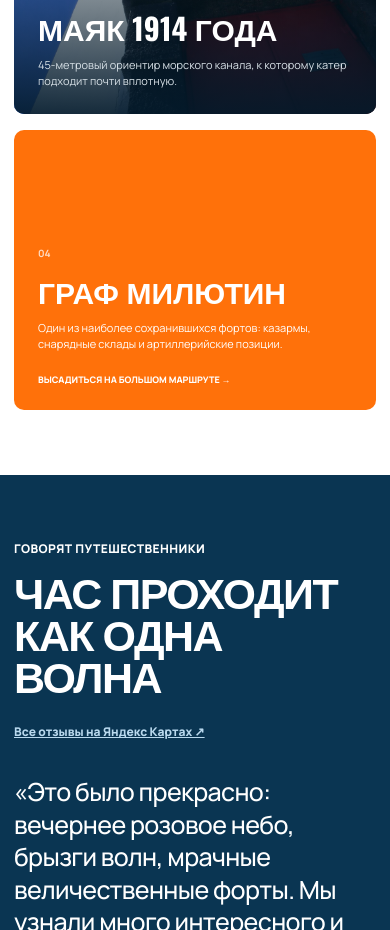
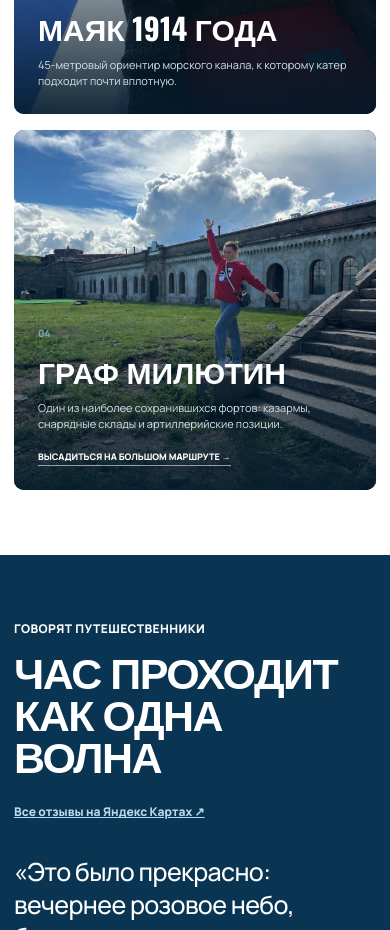
Before and after one commit to bodrbo/bodrbo-fort, a plain HTML site: page index.html in a window 390 px wide. Shown: the part 6844-7774 px from the top of the page. Drawn offline with nearby package versions, Linux system fonts and the light colour scheme.

Commit message:
feat: update fleet and fort photography

```diff
--- a/index.html
+++ b/index.html
@@ -223,7 +223,7 @@
         <article class="fort-card fort-card--large"><img src="assets/images/fort-alexander.jpg" alt="Форт Александр I" loading="lazy"><div><span>01</span><h3>Александр I</h3><p>Самый известный и загадочный форт Кронштадтской крепости, прозванный Чумным.</p></div></article>
         <article class="fort-card"><img src="assets/images/route-medium.jpg" alt="Руины форта Павел I" loading="lazy"><div><span>02</span><h3>Павел I</h3><p>Когда-то самый мощный форт Кронштадта. Сегодня — романтичные руины с трагической историей.</p></div></article>
         <article class="fort-card"><img src="assets/images/lighthouse.jpg" alt="Задний створный маяк морского канала" loading="lazy"><div><span>03</span><h3>Маяк 1914 года</h3><p>45-метровый ориентир морского канала, к которому катер подходит почти вплотную.</p></div></article>
-        <article class="fort-card fort-card--text"><div><span>04</span><h3>Граф Милютин</h3><p>Один из наиболее сохранившихся фортов: казармы, снарядные склады и артиллерийские позиции.</p><a href="#excursions">Высадиться на большом маршруте →</a></div></article>
+        <article class="fort-card fort-card--wide"><img src="assets/images/fort-graf-milyutin.jpg" alt="Форт Граф Милютин" loading="lazy"><div><span>04</span><h3>Граф Милютин</h3><p>Один из наиболее сохранившихся фортов: казармы, снарядные склады и артиллерийские позиции.</p><a href="#excursions">Высадиться на большом маршруте →</a></div></article>
       </div>
     </section>
 
--- a/styles.css
+++ b/styles.css
@@ -160,10 +160,9 @@ button{color:inherit;cursor:pointer}
 .fort-card span{display:block;margin-bottom:8px;color:#76a8c9;font:700 10px "Manrope",sans-serif}
 .fort-card h3{margin:0;font-family:"Oswald",Impact,sans-serif;font-size:30px;text-transform:uppercase}
 .fort-card p{max-width:550px;margin:7px 0 0;color:#d8e1e7;font-size:11px;line-height:1.5}
-.fort-card--text{grid-column:3;background:var(--orange)}
-.fort-card--text::after{display:none}
-.fort-card--text>div{position:relative;display:flex;height:100%;flex-direction:column;align-items:flex-start;justify-content:flex-end}
-.fort-card--text span{color:#ffdac0}.fort-card--text p{color:#fff}.fort-card--text a{margin-top:20px;color:#fff;font-size:9px;font-weight:800;text-decoration:none;text-transform:uppercase}
+.fort-card--wide{grid-column:2/4}
+.fort-card--wide>img{object-position:center 58%}
+.fort-card--wide a{display:inline-block;margin-top:16px;border-bottom:1px solid rgba(255,255,255,.55);color:#fff;font-size:9px;font-weight:800;line-height:1.8;text-decoration:none;text-transform:uppercase}
 
 .reviews{background:#0a3552;color:#fff}
 .reviews-track{position:relative;min-height:250px}
@@ -234,7 +233,7 @@ button{color:inherit;cursor:pointer}
   .hero{min-height:850px;padding:128px 24px 220px}.hero__image{object-position:62% center}.hero__wash{background:linear-gradient(90deg,rgba(3,26,43,.94),rgba(3,26,43,.54)),linear-gradient(0deg,rgba(3,26,43,.92),transparent 48%)}.hero__content{width:min(590px,85vw)}.hero__note{display:none}.hero-facts{grid-template-columns:repeat(6,1fr);height:auto;bottom:0}.hero-facts article{grid-column:span 2}.hero-facts article:nth-child(4){grid-column:2/span 2}.hero-facts article:nth-child(5){grid-column:4/span 2}.hero-facts article:nth-child(n+4){border-top:1px solid rgba(255,255,255,.16)}
   .section-heading{align-items:start;flex-direction:column;gap:20px}.routes-layout{grid-template-columns:1fr}.route-map{min-height:600px}.route-map svg{min-height:470px}
   .trust-strip{grid-template-columns:repeat(2,1fr)}.trust-strip article:nth-child(odd)::before{display:none}.trust-strip article:nth-child(4)::before{display:block}
-  .forts-grid{grid-template-columns:repeat(2,1fr);grid-template-rows:460px 300px 300px}.fort-card--large{grid-column:1/-1;grid-row:auto}.fort-card--text{grid-column:auto}
+  .forts-grid{grid-template-columns:repeat(2,1fr);grid-template-rows:460px 300px 300px}.fort-card--large{grid-column:1/-1;grid-row:auto}.fort-card--wide{grid-column:1/-1}
   .team{grid-template-columns:1fr}.departure{grid-template-columns:1fr;padding:0}.departure-copy{padding:70px 24px}.departure figure{min-height:480px}.booking{align-items:start;flex-direction:column}.site-footer{grid-template-columns:repeat(3,1fr)}.brand--footer{grid-column:1/-1}
 }
 
@@ -243,7 +242,7 @@ button{color:inherit;cursor:pointer}
   .hero{min-height:850px;padding:112px 14px 230px}.hero__content{width:100%}.hero h1{font-size:clamp(53px,15.5vw,65px);letter-spacing:-.055em}.hero__script{font-size:64px}.hero__lead{font-size:14px}.hero__actions{display:grid;grid-template-columns:1fr}.hero__actions .button{width:100%}.hero-facts{grid-template-columns:repeat(6,1fr);width:calc(100% - 28px)}.hero-facts article{display:grid;grid-column:span 2;justify-items:center;gap:5px;padding:12px 4px;text-align:center}.hero-facts article:nth-child(4){grid-column:2/span 2}.hero-facts article:nth-child(5){grid-column:4/span 2}.hero-facts article+article::before{top:20%;bottom:20%}.fact-icon{width:31px;height:31px}.hero-facts b{font-size:8px}.hero-facts small{font-size:7px}
   .section{padding:65px 14px}.section-heading{margin-bottom:28px}.section-heading h2{font-size:43px}.route-cards{grid-template-columns:1fr}.route-card:last-child{grid-column:auto}.route-card:last-child .route-card__image,.route-card__image{height:210px}.route-card__body{padding:28px 18px 18px}.route-map{min-height:570px;padding:15px}.route-map svg{min-height:430px}.trust-strip{grid-template-columns:1fr;margin-top:26px}.trust-strip article{padding:17px 8px}.trust-strip article+article::before{left:0;right:0;top:0;bottom:auto;width:auto;height:1px;display:block!important}
   .fleet-grid{grid-template-columns:1fr}.vessel-card--wide{grid-column:auto}.vessel-card{min-height:450px}.vessel-card>div{padding:22px}
-  .forts-grid{display:grid;grid-template-columns:1fr;grid-template-rows:none}.fort-card,.fort-card--large{grid-column:auto;grid-row:auto;min-height:360px}.fort-card--text{min-height:280px}
+  .forts-grid{display:grid;grid-template-columns:1fr;grid-template-rows:none}.fort-card,.fort-card--large,.fort-card--wide{grid-column:auto;grid-row:auto;min-height:360px}
   .review>p{font-size:25px}.reviews-track{min-height:360px}.team-copy h2{font-size:44px}.team-list{grid-template-columns:1fr}.team-list article:nth-child(even){padding-left:0;border-left:0}
   .departure-copy{padding:65px 14px}.departure-copy h2{font-size:47px}.departure-copy>div{display:grid;width:100%}.departure-copy .button{width:100%}.departure figure{min-height:380px}.booking{padding:65px 14px}.booking h2{font-size:54px}.booking .button{width:100%;text-align:center}.site-footer{grid-template-columns:1fr;padding:45px 14px 30px}.brand--footer{grid-column:auto}.site-footer>p{grid-column:auto}
 }
```
Also changed, not shown: assets/images/boat-second.jpg, assets/images/fort-graf-milyutin.jpg (added).
